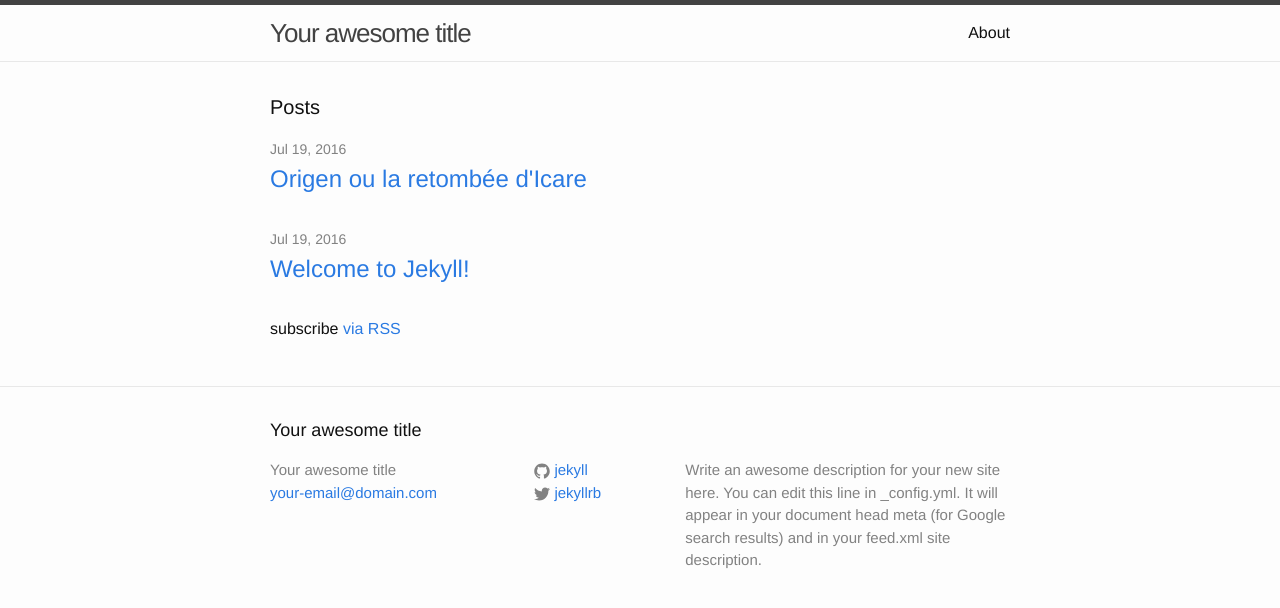
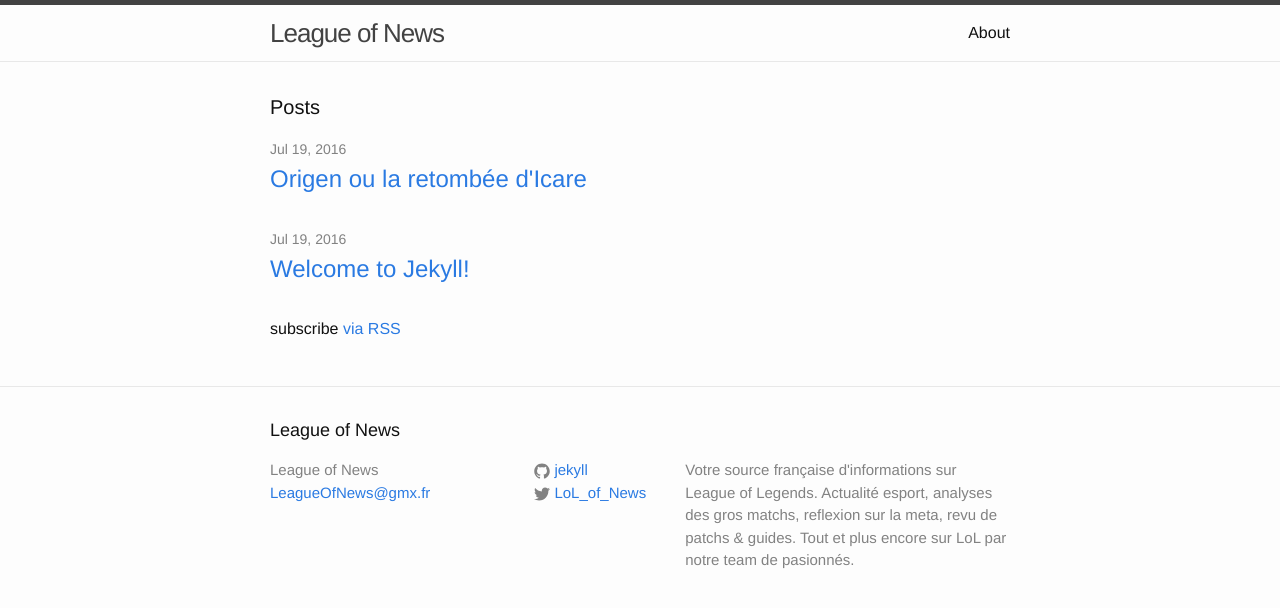
Before and after one commit to Fradou/Fradou.github.io, a Jekyll site: the page built from index.html, in a window 1280 px wide. Shown: the top 608 px of the page. Built offline with Jekyll 4.4.1, drawn with Linux system fonts in a browser that asks for light colours.

Commit message:
Modif congif file to add mail and twitter account for the blog

```diff
--- a/_config.yml
+++ b/_config.yml
@@ -6,15 +6,14 @@
 # 'jekyll serve'. If you change this file, please restart the server process.
 
 # Site settings
-title: Your awesome title
-email: your-email@domain.com
+title: League of News
+email: LeagueOfNews@gmx.fr
 description: > # this means to ignore newlines until "baseurl:"
-  Write an awesome description for your new site here. You can edit this
-  line in _config.yml. It will appear in your document head meta (for
-  Google search results) and in your feed.xml site description.
+  Votre source française d'informations sur League of Legends.
+  Actualité esport, analyses des gros matchs, reflexion sur la meta, revu de patchs & guides. Tout et plus encore sur LoL par notre team de pasionnés.
 baseurl: "" # the subpath of your site, e.g. /blog
 url: "http://yourdomain.com" # the base hostname & protocol for your site
-twitter_username: jekyllrb
+twitter_username: LoL_of_News
 github_username:  jekyll
 collections:
     - music
```
